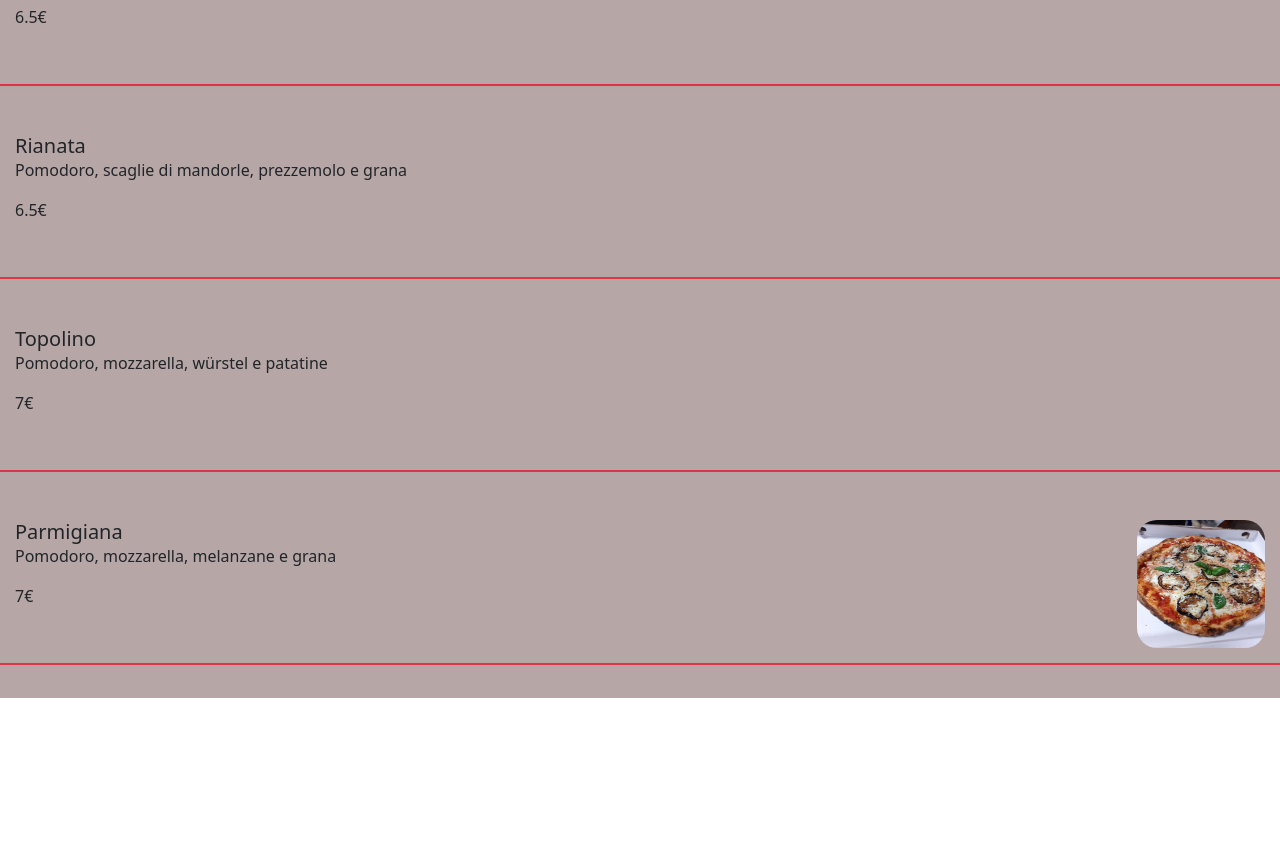
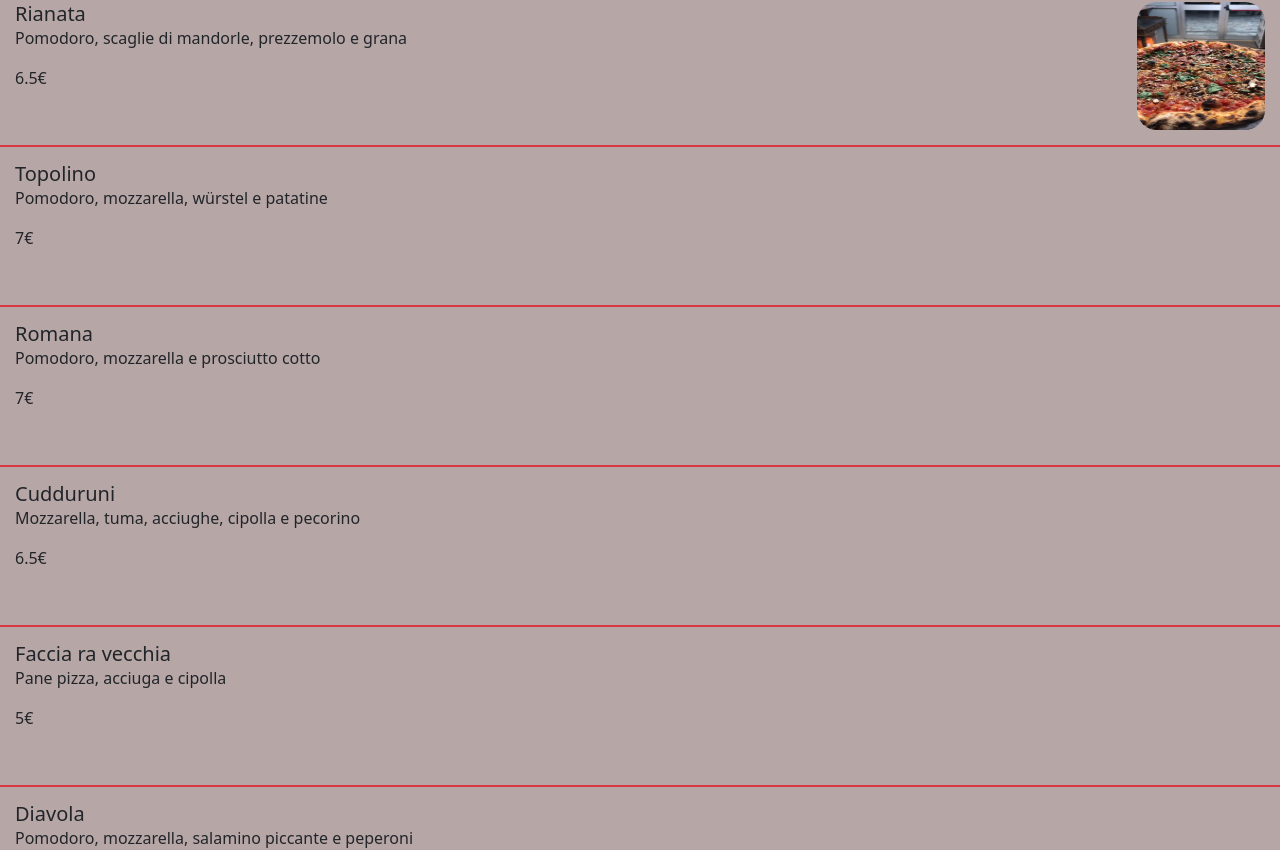
Before and after one commit to VeronicaVassallo/laGrandeGiaraFE, a React (Create React App) app in the folder giarafe/: page /menuPizza in a window 1280 px wide. Shown: the part 1219-2069 px from the top of the page. Before the commit the page ends 1965 px from the top, so only its background shows below. Built offline with nearby package versions, Linux system fonts and the light colour scheme.

Commit message:
Code cleanup

```diff
--- /dev/null
+++ b/giarafe/src/components/BottonJar.jsx
@@ -0,0 +1,21 @@
+import "../style.css";
+import { Link } from "react-router-dom";
+
+const BottonJar = (prop) => {
+	return (
+		<div className="mx-5 boxJar">
+			<div className="headJar"></div>
+			<div className="sideJarR"></div>
+			<div className="sideJarL"></div>
+			<div className="sideJarWhiteR"></div>
+			<div className="sideJarWhiteL"></div>
+			<div className="bodyJar">
+				<Link className="goBack" to={prop.routePage}>
+					<i class="bi bi-arrow-left-circle"></i>
+				</Link>
+			</div>
+		</div>
+	);
+};
+
+export default BottonJar;
--- /dev/null
+++ b/giarafe/src/components/CardMenu.jsx
@@ -0,0 +1,15 @@
+import { Link } from "react-router-dom";
+import "../style.css";
+
+const CardMenu = (prop) => {
+	return (
+		<div className="menu">
+			<Link className="text-decoration-none" to={prop.routeCard}>
+				<h4 className="card__title">{prop.tipology}</h4>
+				<img src={prop.img} alt={prop.altImg} />
+			</Link>
+		</div>
+	);
+};
+
+export default CardMenu;
--- /dev/null
+++ b/giarafe/src/components/CardSectionMenu.jsx
@@ -0,0 +1,27 @@
+import Card from "react-bootstrap/Card";
+
+const CardSectionMenu = (prop) => {
+	return (
+		<div
+			key={prop._id}
+			className="card_food d-flex w-100 justify-content-between"
+		>
+			<div className="">
+				<Card.Body>
+					<Card.Title>{prop.product}</Card.Title>
+					<Card.Text>{prop.ingredients}</Card.Text>
+					<Card.Text>{prop.prize}€</Card.Text>
+				</Card.Body>
+			</div>
+			<div>
+				{prop.img ? (
+					<img className="sizeimg" src={prop.img} />
+				) : (
+					<div className="sizeimg"></div>
+				)}
+			</div>
+		</div>
+	);
+};
+
+export default CardSectionMenu;
--- /dev/null
+++ b/giarafe/src/components/JumbotronMenu.jsx
@@ -0,0 +1,14 @@
+import Carousel from "react-bootstrap/Carousel";
+import "../style.css";
+const jumbotronMenu = () => {
+	return (
+		<Carousel.Caption>
+			<h1 className="title_jumbotron text-light pb-5">
+				La Pizzeria La Grande Giara
+				<br />
+				<span> di Vassallo Domenico</span>
+			</h1>
+		</Carousel.Caption>
+	);
+};
+export default jumbotronMenu;
--- a/giarafe/src/components/JumbotronPizza.jsx
+++ /dev/null
@@ -1,16 +0,0 @@
-import Carousel from "react-bootstrap/Carousel";
-import "../style.css";
-const JumbotronPizza = () => {
-	return (
-		<div className="jumbotronMenu text-center">
-			<Carousel.Caption>
-				<h1 className="title_jumbotron text-light pb-5">
-					La Pizzeria La Grande Giara
-					<br />
-					<span> di Vassallo Domenico</span>
-				</h1>
-			</Carousel.Caption>
-		</div>
-	);
-};
-export default JumbotronPizza;
--- a/giarafe/src/components/MenuSection.jsx
+++ b/giarafe/src/components/MenuSection.jsx
@@ -2,37 +2,36 @@ import pizza from "../assets/jumbotron2.jpg";
 import primipiatti from "../assets/primipiatti1.jpg";
 import antipasti from "../assets/antipasti2.jpg";
 import bibite from "../assets/bibite.jpg";
-import { Link } from "react-router-dom";
+import CardMenu from "./CardMenu";
 import "../style.css";
 
 const MenuSection = () => {
 	return (
-		<div className="d-flex flex-lg-row justify-content-lg-around flex-column align-items-center mb-5">
-			<div className="menu">
-				<Link className="text-decoration-none" to={"/menuAntipasti"}>
-					<h4 className="card__title ">Antipasti</h4>
-					<img src={antipasti} alt="pizza" />
-				</Link>
-			</div>
-
-			<div className="menu">
-				<Link className="text-decoration-none" to={"/menuPizza"}>
-					<h4 className="card__title">Pizze</h4>
-					<img src={pizza} alt="pizza" />
-				</Link>
-			</div>
-			<div className="menu">
-				<Link className="text-decoration-none" to={"/menuPrimi"}>
-					<h4 className="card__title">Primi piatti</h4>
-					<img src={primipiatti} alt="pizza" />
-				</Link>
-			</div>
-			<div className="menu">
-				<Link className="text-decoration-none" to={"/menuBibite"}>
-					<h4 className="card__title">Bibite</h4>
-					<img src={bibite} alt="pizza" />
-				</Link>
-			</div>
+		<div className="d-flex flex-lg-row justify-content-lg-around flex-column align-items-center pb-5">
+			<CardMenu
+				routeCard={"/menuAntipasti"}
+				tipology={"Antipasti"}
+				img={antipasti}
+				altImg={"img_appetizers"}
+			/>
+			<CardMenu
+				routeCard={"/menuPizza"}
+				tipology={"Pizze"}
+				img={pizza}
+				altImg={"img_pizza"}
+			/>
+			<CardMenu
+				routeCard={"/menuPrimi"}
+				tipology={"Primi piatti"}
+				img={primipiatti}
+				altImg={"img_first_dishes"}
+			/>
+			<CardMenu
+				routeCard={"/menuBibite"}
+				tipology={"Bibite"}
+				img={bibite}
+				altImg={"img_drinks"}
+			/>
 		</div>
 	);
 };
--- a/giarafe/src/pages/Home.jsx
+++ b/giarafe/src/pages/Home.jsx
@@ -8,15 +8,15 @@ const Home = () => {
 		<div className="bg_homepage">
 			<p className="text-center">
 				<i class="bi bi-geo-alt"></i> {""} Via Pietro Nenni 69 (90014),
-				Casteldaccia
+				Casteldaccia, PA
 			</p>
 			<p className="text-center">
-				<i class="bi bi-clock"></i> {""}Da lunedi alla domenica (chiuso il
+				<i class="bi bi-clock"></i> {""}Da lunedì alla domenica (chiuso il
 				martedì)
 			</p>
 			<p className="text-center">
 				<i className="bi bi-telephone"></i>
-				{""} 327 1649057
+				{""}+39 327 1649057
 			</p>
 			<Jumbotron />
 			<h1 className="bg-danger text-center text-light">Menù</h1>
--- a/giarafe/src/pages/MenuPizza.jsx
+++ b/giarafe/src/pages/MenuPizza.jsx
@@ -1,149 +1,32 @@
-import { Link } from "react-router-dom";
-import parmigiana from "../assets/parmigiana.jpg";
-import JumbotronPizza from "../components/JumbotronPizza";
-import Card from "react-bootstrap/Card";
+import JumbotronMenu from "../components/JumbotronMenu";
 import { pizzes } from "../products/pizza";
+import BottonJar from "../components/BottonJar";
+import CardSectionMenu from "../components/CardSectionMenu";
 import "../style.css";
 const MenuPizza = () => {
 	return (
 		<div className="bg_homepage">
-			<JumbotronPizza />
+			<div className="jumbotronMenu text-center">
+				<JumbotronMenu />
+			</div>
 			<h2 className="bg-danger p-2 d-flex align-items-center py-3">
-				<div className="mx-5 boxJar">
-					<div className="headJar"></div>
-					<div className="sideJarR"></div>
-					<div className="sideJarL"></div>
-					<div className="sideJarWhiteR"></div>
-					<div className="sideJarWhiteL"></div>
-					<div className="bodyJar">
-						<Link className="goBack" to={"/"}>
-							<i class="bi bi-arrow-left-circle"></i>
-						</Link>
-					</div>
-				</div>
+				{/*Puoi modificare la rotta di destinazione del pulsante BottonJar,
+				 modificando l'info della prop routePage  */}
+				<BottonJar routePage={"/"} />
+
 				<div>Le nostre pizze:</div>
 			</h2>
 			<div className="d-flex flex-column align-items-center mb-5">
 				{pizzes.map((pizza) => (
-					<>
-						<div className="card_food d-flex w-100 justify-content-between">
-							<div className="">
-								<Card.Body>
-									<Card.Title>{pizza.namePizza}</Card.Title>
-									<Card.Text>{pizza.ingredients}</Card.Text>
-									<Card.Text>{pizza.prize}€</Card.Text>
-								</Card.Body>
-							</div>
-							<div>
-								{pizza.img ? (
-									<img className="sizeimg" src={pizza.img} />
-								) : (
-									<div className="sizeimg"></div>
-								)}
-							</div>
-						</div>
-						<hr />
-					</>
+					<CardSectionMenu
+						_id={pizza.namePizza}
+						product={pizza.namePizza}
+						ingredients={pizza.ingredients}
+						prize={pizza.prize}
+						img={pizza.img}
+					/>
 				))}
 			</div>
-			{/*
-	<table className="table table-hover">
-				<thead>
-					<tr>
-						<th scope="col"></th>
-						<th scope="col"></th>
-						<th scope="col"></th>
-						<th scope="col"></th>
-						<th scope="col"></th>
-					</tr>
-				</thead>
-				<tbody>
-					<tr>
-						<th scope="row"></th>
-						<td>Biancaneve</td>
-						<td>Mozzarella</td>
-						<td>6,00€</td>
-						<td></td>
-					</tr>
-					<tr>
-						<th scope="row"></th>
-						<td>Margherita</td>
-						<td>Pomodoro e mozzarella </td>
-						<td>6,00€</td>
-						<td>
-							{" "}
-							<img className="sizeimg" src={margherita} />{" "}
-						</td>
-					</tr>
-					<tr>
-						<th scope="row"></th>
-						<td>Marinara</td>
-						<td>Pomodoro, aglio e acciughe</td>
-						<td>5,00€</td>
-						<td></td>
-					</tr>
-					<tr>
-						<th scope="row"></th>
-						<td>Napoli</td>
-						<td>Pomodoro, mozzarella e acciughe</td>
-						<td>6,50€</td>
-						<td></td>
-					</tr>
-					<tr>
-						<th scope="row"></th>
-						<td>Rianata</td>
-						<td>Pomodoro, scaglie di mandorle, prezzemolo e grana</td>
-						<td>6,50€</td>
-						<td></td>
-					</tr>
-					<tr>
-						<th scope="row"></th>
-						<td>Topolino</td>
-						<td>Pomodoro, mozzarella, würstel e patatine</td>
-						<td>7,00€</td>
-						<td></td>
-					</tr>
-					<tr>
-						<th scope="row"></th>
-						<td>Romana</td>
-						<td>Pomodoro, mozzarella e prosciutto cotto</td>
-						<td>7,00€</td>
-						<td></td>
-					</tr>
-					<tr>
-						<th scope="row"></th>
-						<td>Diavola</td>
-						<td>Pomodoro, mozzarella, salamino piccante e peperoni</td>
-						<td>7,00€</td>
-						<td></td>
-					</tr>
-					<tr>
-						<th scope="row"></th>
-						<td>Cudduruni</td>
-						<td>Mozzarella, tuma, acciughe, cipolla e pecorino</td>
-						<td>6,50€</td>
-						<td></td>
-					</tr>
-					<tr>
-						<th scope="row"></th>
-						<td>Faccia ra vecchia</td>
-						<td>Pane pizza, acciuga e cipolla</td>
-						<td>5,00€</td>
-						<td></td>
-					</tr>
-					<tr>
-						<th scope="row"></th>
-						<td>Parmigiana</td>
-						<td>Pomodoro, mozzarella, melanzane e grana</td>
-						<td>7,00€</td>
-						<td>
-							{" "}
-							<img className="sizeimg" src={parmigiana} />{" "}
-						</td>
-					</tr>
-				</tbody>
-			</table>
- */}
 		</div>
 	);
 };
--- a/giarafe/src/products/pizza.js
+++ b/giarafe/src/products/pizza.js
@@ -1,5 +1,6 @@
 import margherita from "../assets/margherita.jpg";
 import parmigiana from "../assets/parmigiana.jpg";
+import rianata from "../assets/rianata.jpg";
 export const pizzes = [
 	{
 		namePizza: "Biancaneve",
@@ -29,11 +30,35 @@ export const pizzes = [
 		namePizza: "Rianata",
 		ingredients: "Pomodoro, scaglie di mandorle, prezzemolo e grana",
 		prize: 6.5,
-		img: null,
+		img: rianata,
 	},
 	{
 		namePizza: "Topolino",
 		ingredients: "Pomodoro, mozzarella, würstel e patatine",
+		prize: 7.0,
+		img: null,
+	},
+	{
+		namePizza: "Romana",
+		ingredients: "Pomodoro, mozzarella e prosciutto cotto",
+		prize: 7.0,
+		img: null,
+	},
+	{
+		namePizza: "Cudduruni",
+		ingredients: "Mozzarella, tuma, acciughe, cipolla e pecorino",
+		prize: 6.5,
+		img: null,
+	},
+	{
+		namePizza: "Faccia ra vecchia",
+		ingredients: "Pane pizza, acciuga e cipolla",
+		prize: 5.0,
+		img: null,
+	},
+	{
+		namePizza: "Diavola",
+		ingredients: "Pomodoro, mozzarella, salamino piccante e peperoni",
 		prize: 7.0,
 		img: null,
 	},
```
Also changed, not shown: giarafe/src/assets/capricciosa.jpg (added), giarafe/src/assets/rianata.jpg (added).
